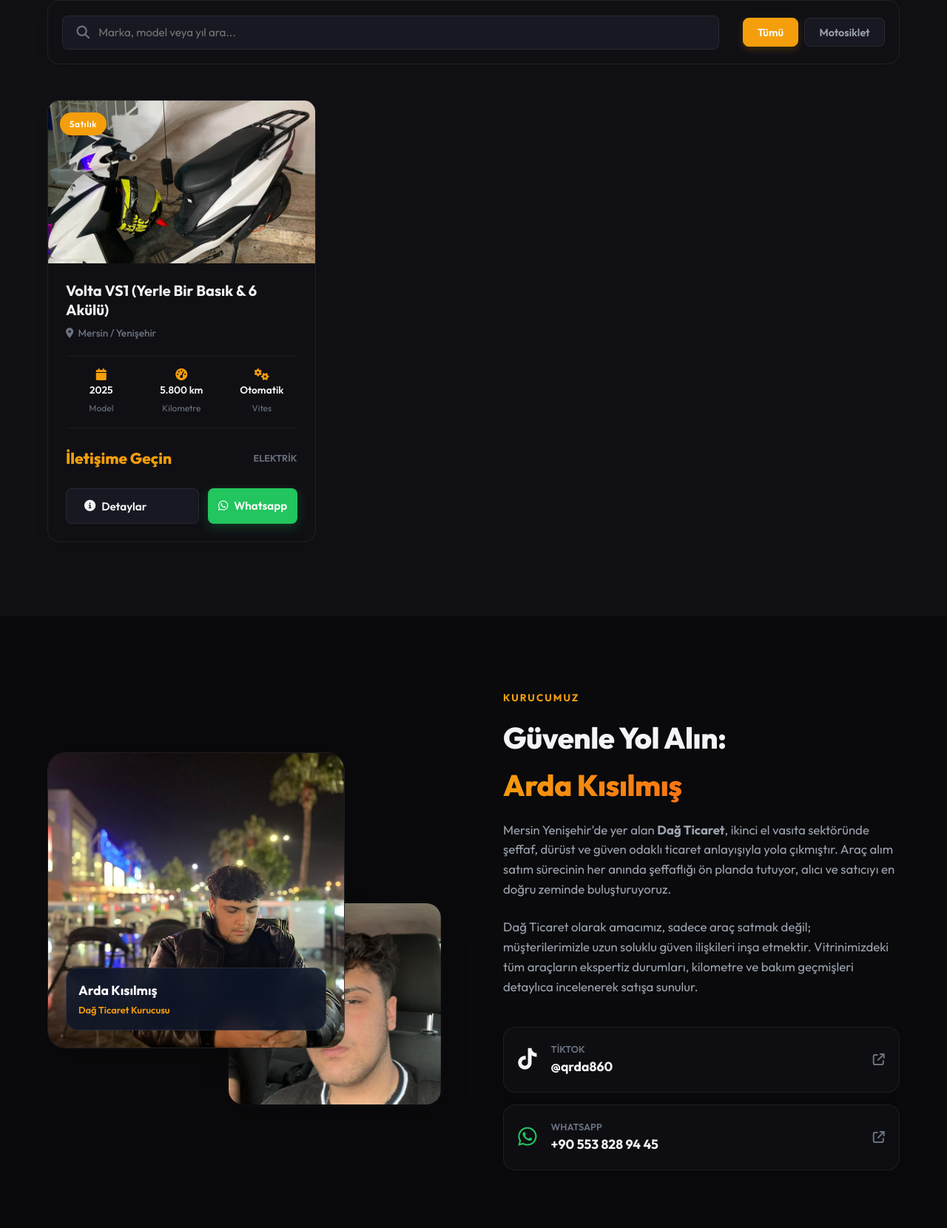
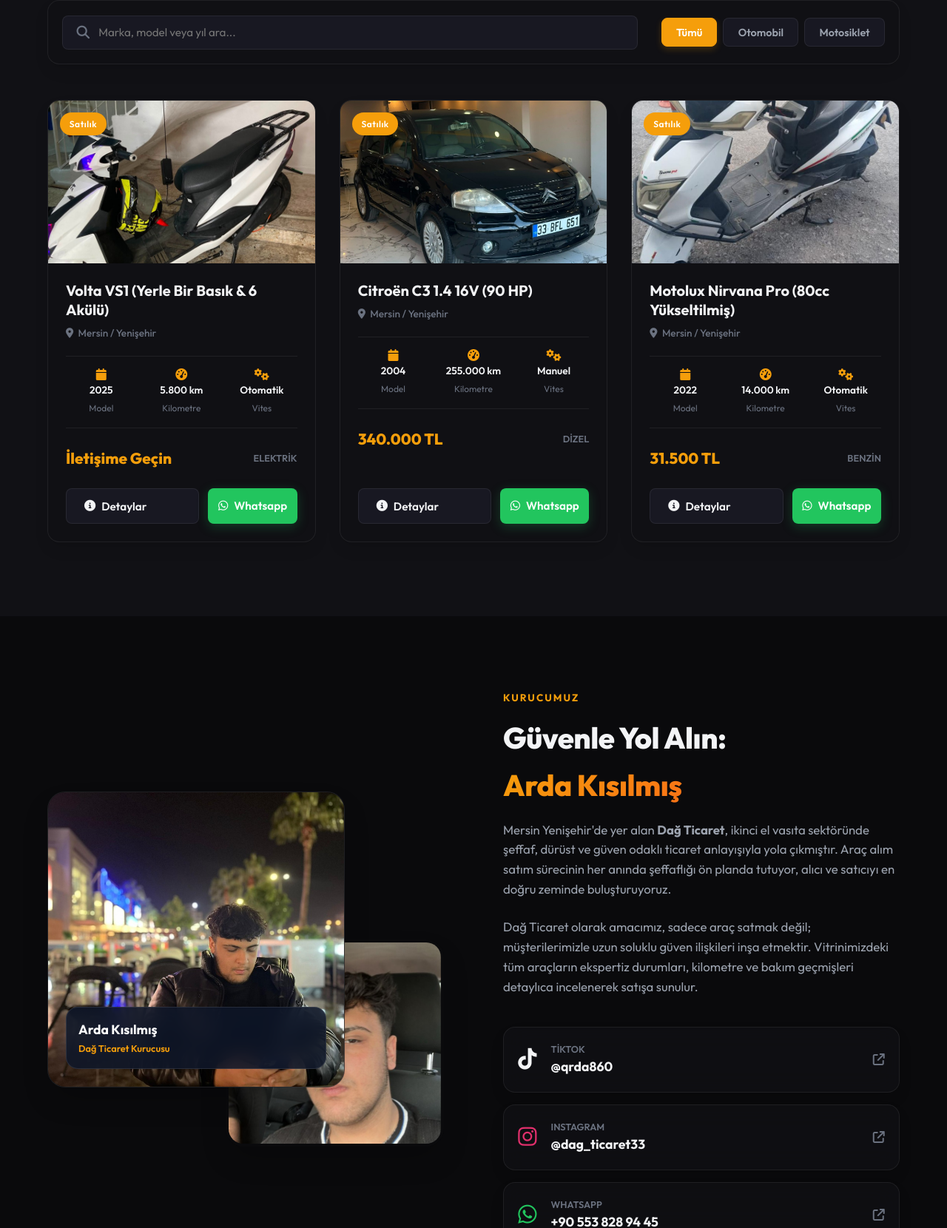
Before and after one commit to SARIBAYHOLDING/Dag-Ticaret, a plain HTML site: page index.html in a window 1280 px wide. Shown: the part 1140-2800 px from the top of the page at 74% size. Drawn offline with Linux system fonts and the light colour scheme.

Commit message:
feat: add Citroen C3 and Motolux Nirvana Pro listings, integrate Instagram

```diff
--- a/assets/css/style.css
+++ b/assets/css/style.css
@@ -963,6 +963,10 @@
     color: var(--whatsapp-color);
 }
 
+.instagram-color {
+    color: #e1306c;
+}
+
 .social-card-text {
     display: flex;
     flex-direction: column;
--- a/assets/js/main.js
+++ b/assets/js/main.js
@@ -25,6 +25,48 @@
             "assets/img/vehicles/volta_rack.jpg"
         ],
         description: "2025 Model Volta VS1 Elektrikli Motosiklet. 5.800 km'dedir. 2000 Watt arka motoru sayesinde 50 km/h hıza ulaşabilir ve 50 km menzil sunar. Ekstra olarak 6 akülü olup yerle bir yani basıktır. Amerikan park modülü, uzaktan kumandalı RGB ampul, arka çakarlı sinyaller, angel eye far tasarımı, karbon yarasa aynalar, karbon kaplamaları ve arka katlanır plakası ile özenle modifiye edilmiştir. Kozmetik ve yürür olarak kusursuzdur.",
+        location: "Mersin / Yenişehir"
+    },
+    {
+        id: 2,
+        title: "Citroën C3 1.4 16V (90 HP)",
+        category: "car",
+        year: 2004,
+        km: "255.000",
+        fuel: "Dizel",
+        transmission: "Manuel / 90 HP",
+        price: "340.000 TL",
+        color: "Siyah",
+        status: "available",
+        image: "assets/img/vehicles/c3_3.jpg",
+        images: [
+            "assets/img/vehicles/c3_3.jpg",
+            "assets/img/vehicles/c3_4.jpg",
+            "assets/img/vehicles/c3_1.jpg",
+            "assets/img/vehicles/c3_2.jpg"
+        ],
+        description: "2004 Model Citroën C3 1.4 16V 90 HP Dizel. 255.000 km'dedir. Alt takımları yeni yapılmıştır (4 günlük). Araba kupası düzgün ve diridir. Komple boyalıdır ve tavanda folyo bulunmaktadır. Enjektör bakımı yapılması gerekmektedir (arada sıra siyah duman atmaktadır). Detaylı bilgi almak için bizimle iletişime geçebilirsiniz.",
+        location: "Mersin / Yenişehir"
+    },
+    {
+        id: 3,
+        title: "Motolux Nirvana Pro (80cc Yükseltilmiş)",
+        category: "motorcycle",
+        year: 2022,
+        km: "14.000",
+        fuel: "Benzin",
+        transmission: "Otomatik / 80cc",
+        price: "31.500 TL",
+        color: "Beyaz",
+        status: "available",
+        image: "assets/img/vehicles/nirvana_1.jpg",
+        images: [
+            "assets/img/vehicles/nirvana_1.jpg",
+            "assets/img/vehicles/nirvana_3.jpg",
+            "assets/img/vehicles/nirvana_4.jpg",
+            "assets/img/vehicles/nirvana_2.jpg"
+        ],
+        description: "2022 Model Motolux Nirvana Pro. Ruhsatta 50cc olarak geçmektedir, B sınıfı ehliyetle kullanılabilir ve MTV ile zorunlu trafik sigortasından muaftır. Fabrikasyon olarak 80cc silindir hacmine yükseltilmiştir. 14.000 km'dedir. Varyatör kayışı ve motor yağı yeni değişmiştir. Dijital ekranlı modeldir. Kozmetik ve mekanik durumu oldukça iyi durumdadır.",
         location: "Mersin / Yenişehir"
     }
 ];
@@ -167,7 +209,15 @@
 
     // Fill values
     document.getElementById('modalImg').src = vehicle.image;
-    document.getElementById('modalCategory').textContent = "Motosiklet";
+
+    // Category mapping
+    const categories = {
+        'motorcycle': 'Motosiklet',
+        'car': 'Otomobil'
+    };
+    const categoryText = categories[vehicle.category] || vehicle.category;
+
+    document.getElementById('modalCategory').textContent = categoryText;
     document.getElementById('modalTitle').textContent = vehicle.title;
     document.getElementById('modalPrice').textContent = vehicle.price;
     document.getElementById('modalDesc').textContent = vehicle.description;
@@ -177,7 +227,7 @@
     document.getElementById('specFuel').textContent = vehicle.fuel;
     document.getElementById('specTransmission').textContent = vehicle.transmission;
     document.getElementById('specColor').textContent = vehicle.color;
-    document.getElementById('specBody').textContent = "Motosiklet";
+    document.getElementById('specBody').textContent = vehicle.body || categoryText;
     document.getElementById('specLocation').textContent = vehicle.location;
 
     // Status text & class
--- a/index.html
+++ b/index.html
@@ -66,6 +66,7 @@
             </div>
             <div class="drawer-socials">
                 <a href="https://www.tiktok.com/@qrda860" target="_blank" class="drawer-social-icon"><i class="fa-brands fa-tiktok"></i></a>
+                <a href="https://www.instagram.com/dag_ticaret33" target="_blank" class="drawer-social-icon"><i class="fa-brands fa-instagram"></i></a>
                 <a href="https://wa.me/905538289445" target="_blank" class="drawer-social-icon"><i class="fa-brands fa-whatsapp"></i></a>
             </div>
         </nav>
@@ -137,6 +138,7 @@
                     </div>
                     <div class="filter-pills" id="filterPills">
                         <button class="filter-btn active" data-filter="all">Tümü</button>
+                        <button class="filter-btn" data-filter="car">Otomobil</button>
                         <button class="filter-btn" data-filter="motorcycle">Motosiklet</button>
                     </div>
                 </div>
@@ -185,6 +187,14 @@
                                 <div class="social-card-text">
                                     <span class="social-platform">TikTok</span>
                                     <span class="social-handle">@qrda860</span>
+                                </div>
+                                <i class="fa-solid fa-arrow-up-right-from-square arrow-icon"></i>
+                            </a>
+                            <a href="https://www.instagram.com/dag_ticaret33" target="_blank" class="social-card-link card-glass">
+                                <i class="fa-brands fa-instagram social-icon instagram-color"></i>
+                                <div class="social-card-text">
+                                    <span class="social-platform">Instagram</span>
+                                    <span class="social-handle">@dag_ticaret33</span>
                                 </div>
                                 <i class="fa-solid fa-arrow-up-right-from-square arrow-icon"></i>
                             </a>
@@ -261,11 +271,18 @@
                         </div>
 
                         <div class="contact-card card-glass">
-                            <i class="fa-brands fa-tiktok contact-icon"></i>
+                            <i class="fa-solid fa-share-nodes contact-icon"></i>
                             <div class="contact-card-details">
                                 <h4>Sosyal Medya</h4>
-                                <p><a href="https://www.tiktok.com/@qrda860" target="_blank">@qrda860</a></p>
-                                <span>Bizi TikTok üzerinden de takip edebilirsiniz.</span>
+                                <p style="display: flex; flex-direction: column; gap: 0.4rem; margin-bottom: 0.4rem;">
+                                    <a href="https://www.tiktok.com/@qrda860" target="_blank" style="display: inline-flex; align-items: center; gap: 0.5rem;">
+                                        <i class="fa-brands fa-tiktok tiktok-color"></i> @qrda860 (TikTok)
+                                    </a>
+                                    <a href="https://www.instagram.com/dag_ticaret33" target="_blank" style="display: inline-flex; align-items: center; gap: 0.5rem;">
+                                        <i class="fa-brands fa-instagram instagram-color"></i> @dag_ticaret33 (Instagram)
+                                    </a>
+                                </p>
+                                <span>Sosyal medya hesaplarımızdan bizi takip edebilirsiniz.</span>
                             </div>
                         </div>
                     </div>
@@ -375,6 +392,7 @@
                 <p class="footer-desc">Mersin Yenişehir'de Arda Kısılmış güvencesiyle en temiz 2. el vasıta alım ve satım hizmetleri.</p>
                 <div class="footer-socials">
                     <a href="https://www.tiktok.com/@qrda860" target="_blank" aria-label="TikTok"><i class="fa-brands fa-tiktok"></i></a>
+                    <a href="https://www.instagram.com/dag_ticaret33" target="_blank" aria-label="Instagram"><i class="fa-brands fa-instagram"></i></a>
                     <a href="https://wa.me/905538289445" target="_blank" aria-label="WhatsApp"><i class="fa-brands fa-whatsapp"></i></a>
                 </div>
             </div>
```
Also changed, not shown: assets/img/vehicles/c3_1.jpg (added), assets/img/vehicles/c3_2.jpg (added), assets/img/vehicles/c3_3.jpg (added), assets/img/vehicles/c3_4.jpg (added), assets/img/vehicles/nirvana_1.jpg (added), assets/img/vehicles/nirvana_2.jpg (added), assets/img/vehicles/nirvana_3.jpg (added), assets/img/vehicles/nirvana_4.jpg (added).
